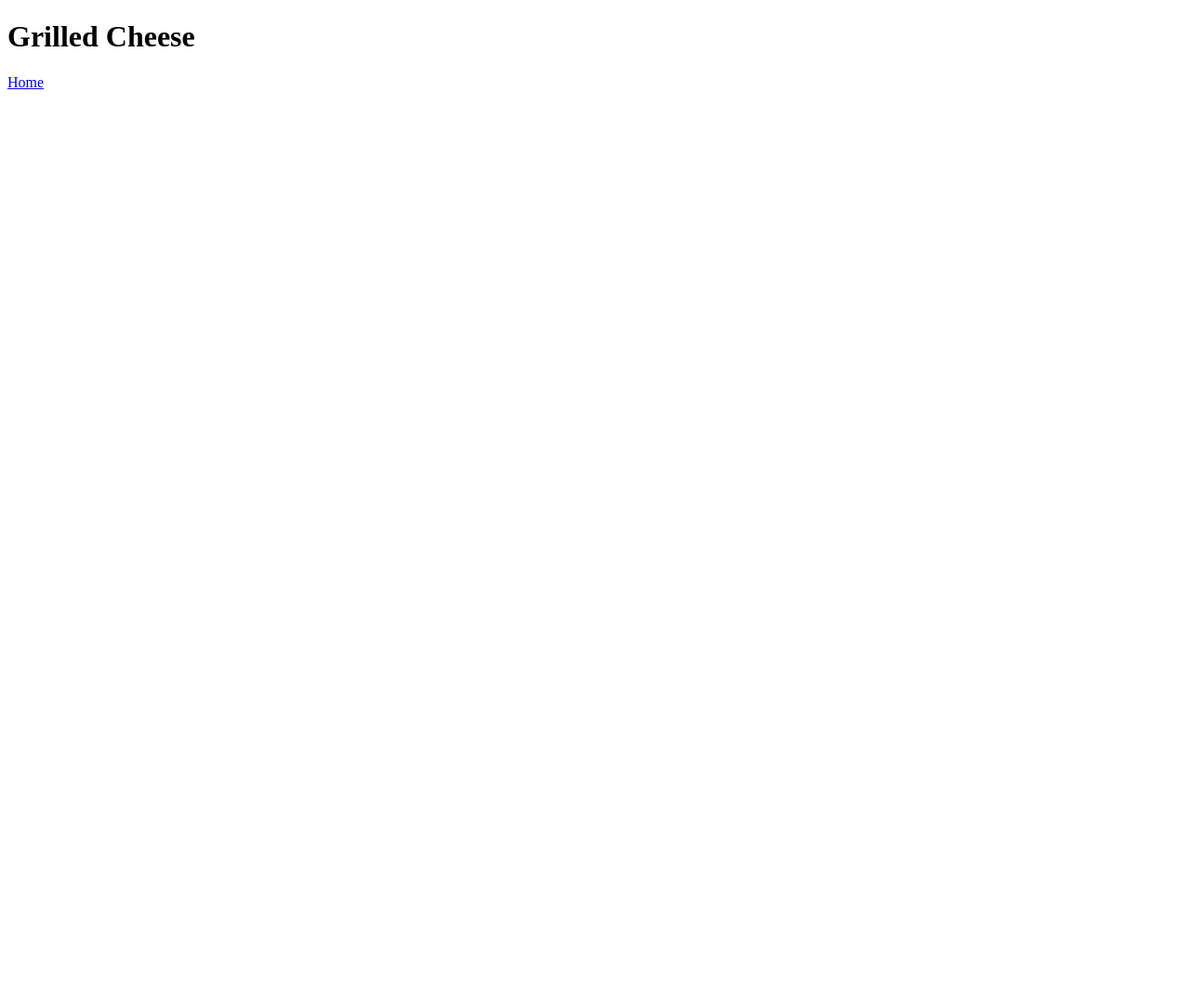
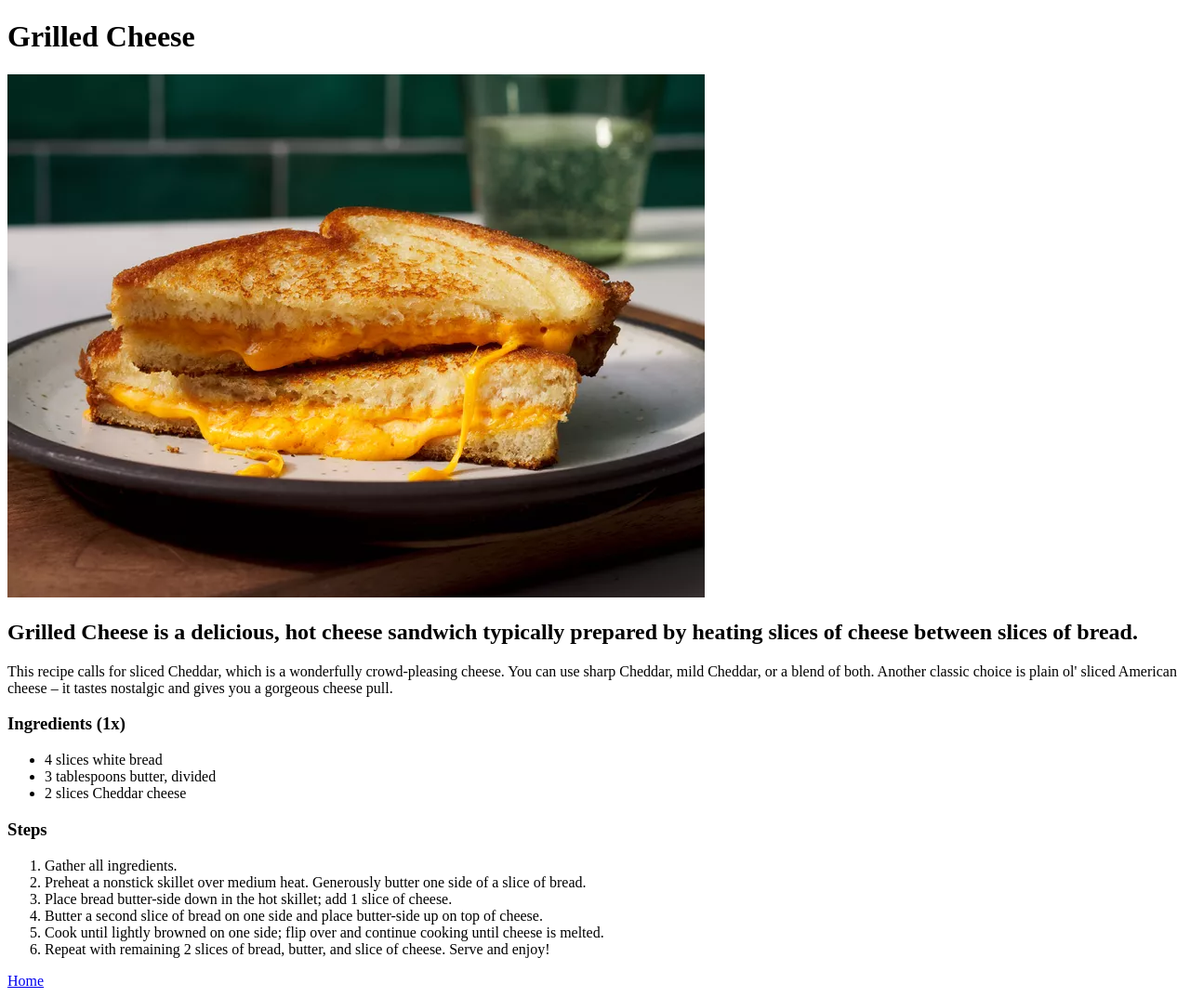
Before and after one commit to NoChar4Char/odin-recipes, a plain HTML site: page recipes/grilled-cheese.html in a window 1280 px wide. Shown: the whole page at 93% size. Before the commit the page ends 800 px from the top, so only its background shows below. Drawn offline with Linux system fonts and the light colour scheme.

Commit message:
finished grilled cheese website

```diff
--- a/recipes/grilled-cheese.html
+++ b/recipes/grilled-cheese.html
@@ -7,6 +7,30 @@
 </head>
 <body>
     <h1>Grilled Cheese</h1>
+    <img src="grilled-cheese.jpg" alt="Grilled Cheese">
+    <h2>Grilled Cheese is a delicious, hot cheese sandwich typically prepared by heating slices of cheese between slices of bread.</h2>
+    <p>This recipe calls for sliced Cheddar, which is a wonderfully crowd-pleasing cheese. You can use sharp Cheddar, mild Cheddar, or a blend of both. Another classic choice is plain ol' sliced American cheese – it tastes nostalgic and gives you a gorgeous cheese pull.</p>
+
+    <h3>Ingredients (1x)</h3>
+    <ul>
+        <li>4 slices white bread</li>
+        <li>3 tablespoons butter, divided</li>
+        <li>2 slices Cheddar cheese</li>
+    </ul>
+
+    <h3>Steps</h3>
+    <ol>
+        <li>Gather all ingredients.</li>
+        <li>Preheat a nonstick skillet over medium heat. Generously butter one side of a slice of bread.</li>
+        <li>Place bread butter-side down in the hot skillet; add 1 slice of cheese.</li>
+        <li>Butter a second slice of bread on one side and place butter-side up on top of cheese.</li>
+        <li>Cook until lightly browned on one side; flip over and continue cooking until cheese is melted.</li>
+        <li>Repeat with remaining 2 slices of bread, butter, and slice of cheese. Serve and enjoy!</li>
+    </ol>
+
+
+
+    <p></p>
     <a href="..\index.html">Home</a>
 </body>
 </html>
```
Also changed, not shown: recipes/grilled-cheese.jpg (added).
